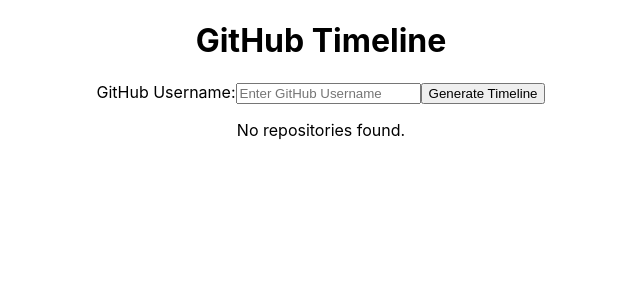
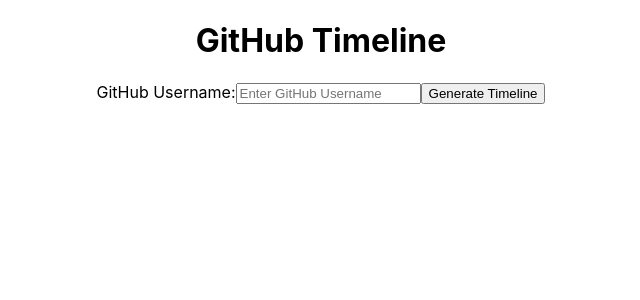
Before and after one commit to thallys97/github-timeline, a React (Create React App) app: page / in a window 1280 px wide. Shown: the top 300 px of the page, without its empty margins (319-959 px from the left). Built offline with nearby package versions, Linux system fonts and the light colour scheme.

Commit message:
adicionei condição para exibir a mensagem 'No repositories found.' apenas se a buscar for iniciada

```diff
--- a/src/components/TimelineComponent.jsx
+++ b/src/components/TimelineComponent.jsx
@@ -1,8 +1,9 @@
 import React from 'react';
 import '../styles/TimelineComponent.css'; // Não esqueça de criar este arquivo CSS para estilizar a linha do tempo
 
-function TimelineComponent({ repos }) {
-  if (!repos.length) return <p>No repositories found.</p>;
+function TimelineComponent({ repos, hasSearched }) {
+    // Só exibirá a mensagem se a busca foi realizada e nenhum repositório foi encontrado
+    if (hasSearched && !repos.length) return <p>No repositories found.</p>;
 
   return (
     <div className="timeline-container">
```
